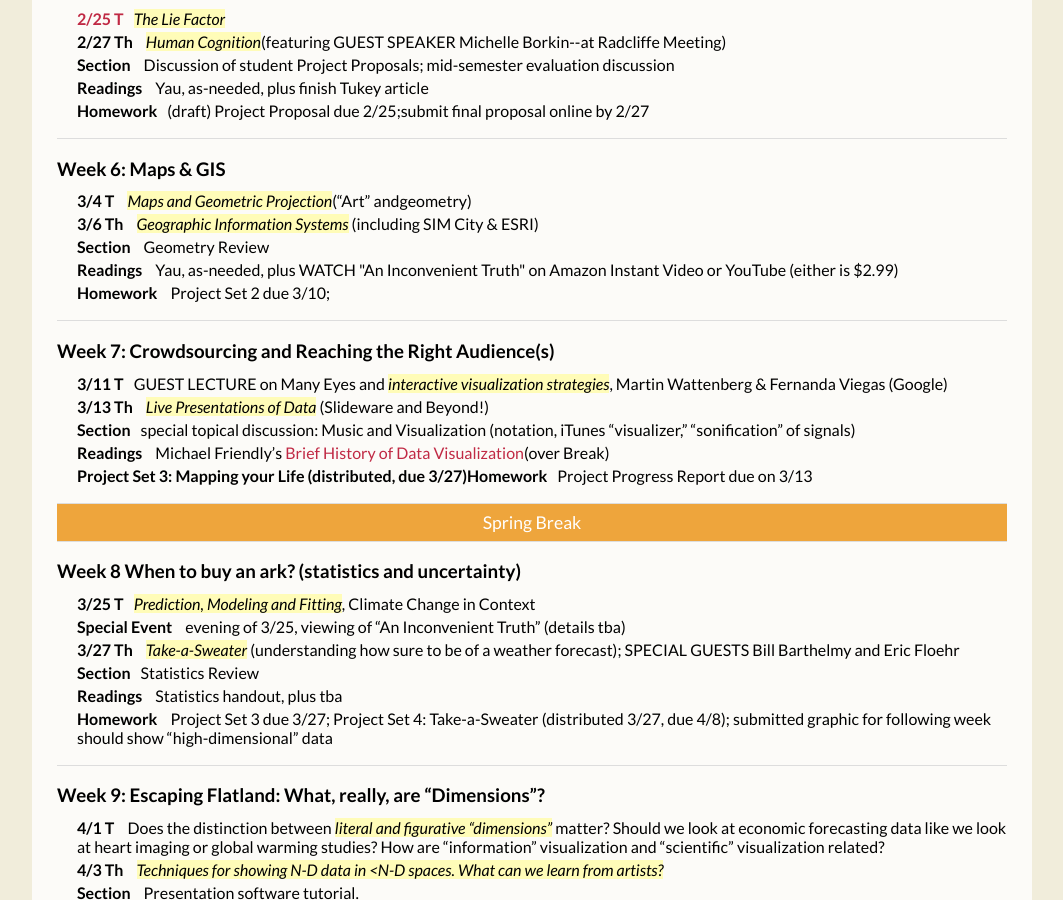
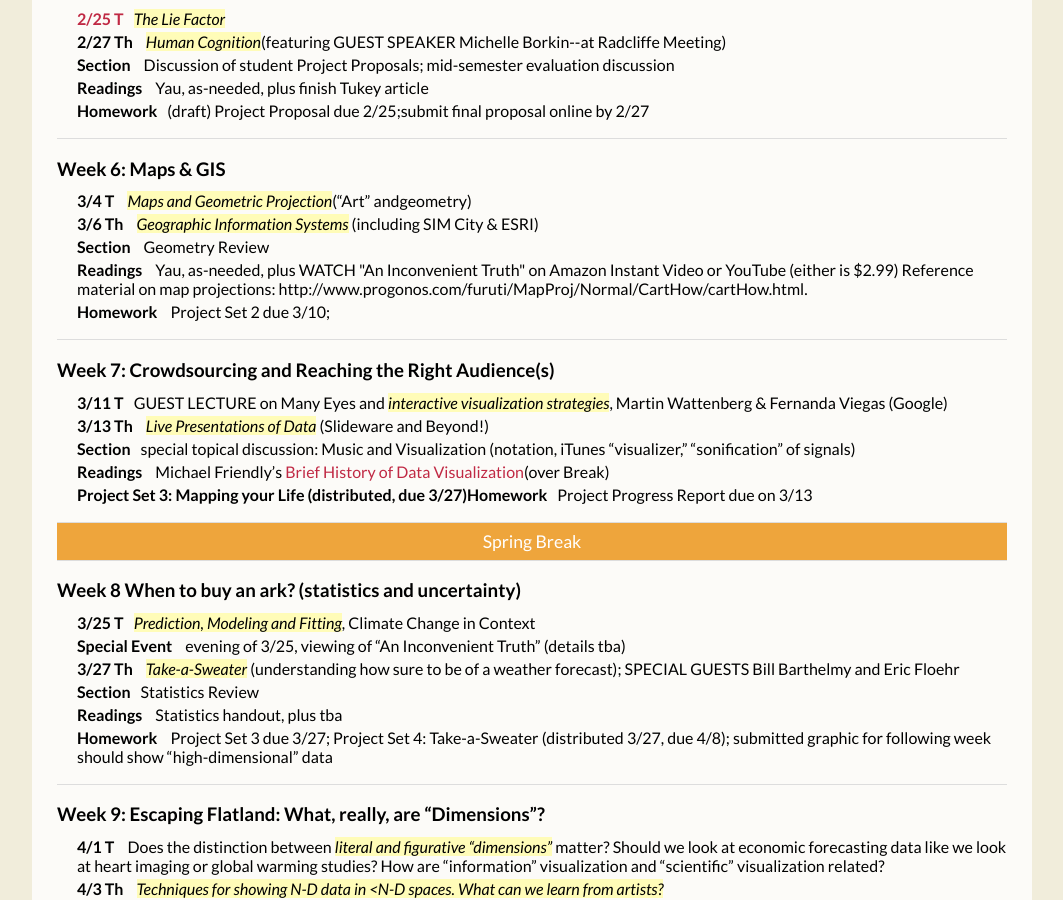
Before and after one commit to emr19/emr19.github.io, a Jekyll site: the page built from schedule/index.html, in a window 1280 px wide and 900 px high, scrolled down 1194 px. Shown: the whole window, without its empty margins (108-1171 px from the left). Built offline with Jekyll 4.4.1, drawn with Linux system fonts in a browser that asks for light colours; Markdown is read by kramdown in place of the engine named in the settings.

Commit message:
Update index.html

```diff
--- a/schedule/index.html
+++ b/schedule/index.html
@@ -162,7 +162,8 @@ beaed
       Review</span></li>
 
     <li><span class="leader">Readings</span> <span class="c3">Yau, as-needed,
-      plus WATCH "An Inconvenient Truth" on Amazon Instant Video or YouTube (either is $2.99)</span></li>
+      plus WATCH "An Inconvenient Truth" on Amazon Instant Video or YouTube (either is $2.99)</span>
+      Reference material on map projections: http://www.progonos.com/furuti/MapProj/Normal/CartHow/cartHow.html.</li>
 
     <li><span class="leader">Homework</span> <span class="c3 c12">Project Set 2
       due 3/10</span><span class="c3">;</span></li>
```
